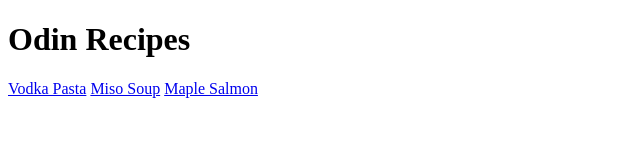
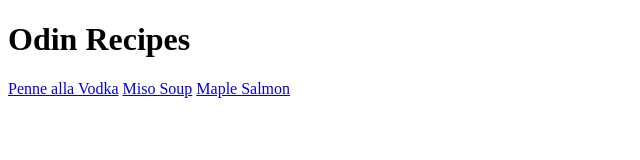
Before and after one commit to zibs829/odin-recipes, a plain HTML site: page index.html in a window 1280 px wide. Shown: the full height of the page, 0-640 px from the left. Drawn offline with Linux system fonts and the light colour scheme.

Commit message:
Add index.html

```diff
--- a/index.html
+++ b/index.html
@@ -8,7 +8,7 @@
 </head>
 <body>
 <h1> Odin Recipes </h1>
-<a href="recipes/vodka-pasta.html">Vodka Pasta</a>
+<a href="recipes/vodka-pasta.html">Penne alla Vodka</a>
 <a href="recipes/miso-soup.html">Miso Soup</a>
 <a href="recipes/maple-salmon.html">Maple Salmon</a>
 
```
